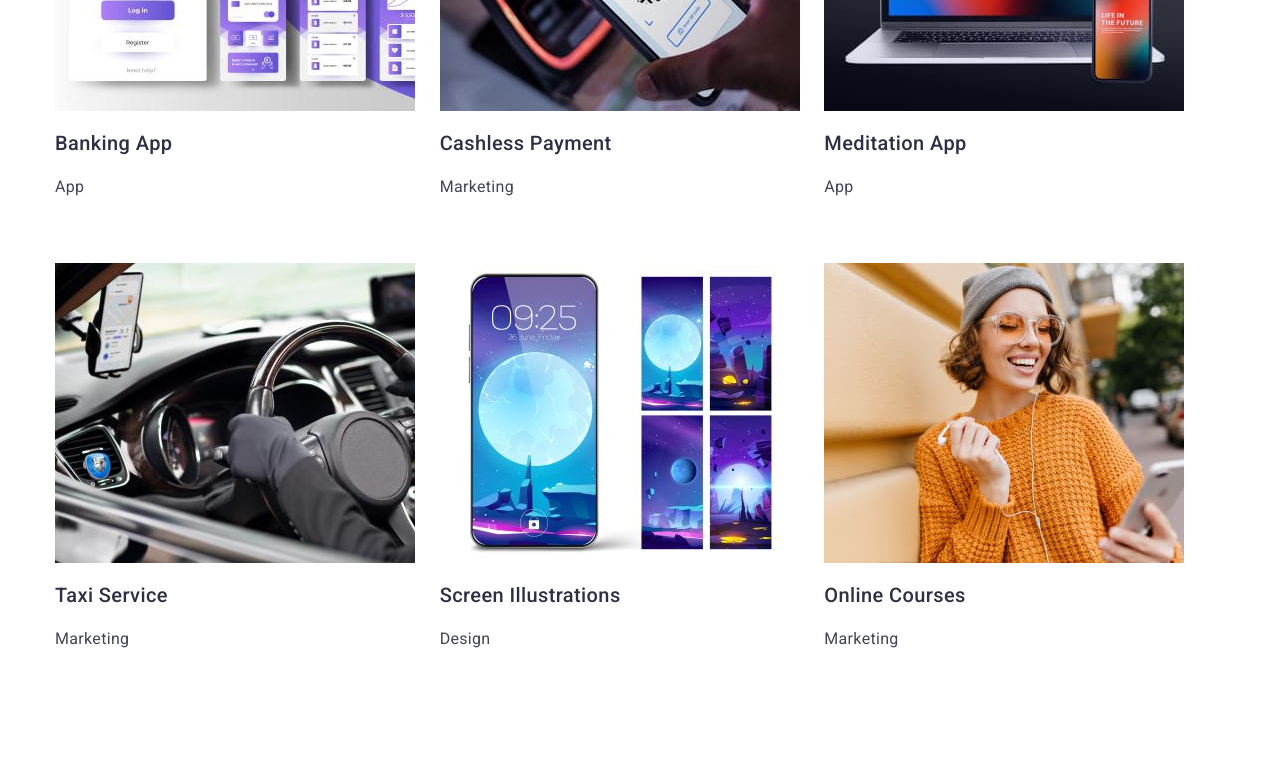
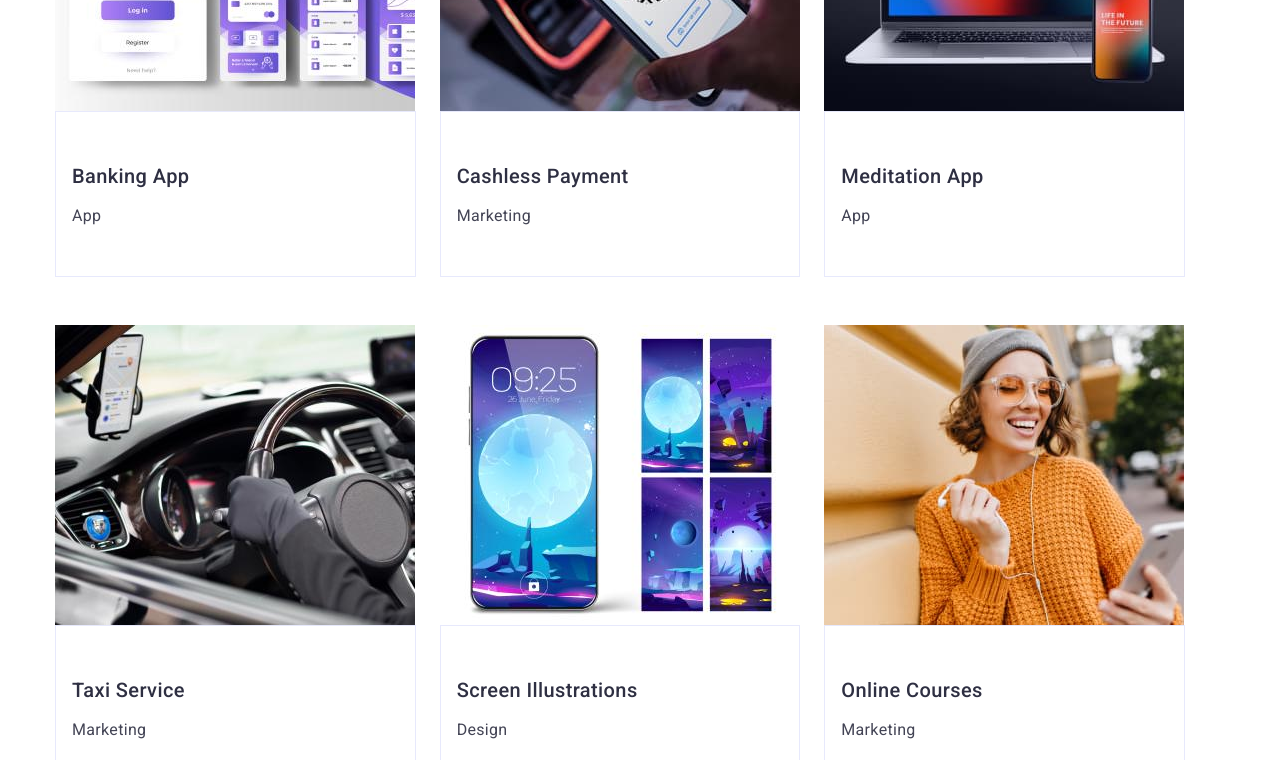
Before and after one commit to Kalinichenko1410/goit-markup-hw-03, a plain HTML site: page index.html in a window 1280 px wide. Shown: the part 2410-3170 px from the top of the page. Drawn offline with nearby package versions, Linux system fonts and the light colour scheme.

Commit message:
Update style.css

```diff
--- a/css/style.css
+++ b/css/style.css
@@ -267,6 +267,7 @@ color: #434455;
         font-weight: 500;
         line-height: 1.2;
         letter-spacing: 0.02em;
+        margin-bottom: 8px;
 }
 .portfolio-description {
     color: #434455;
@@ -274,6 +275,10 @@ color: #434455;
         font-weight: 400;
         line-height: 1.5;
         letter-spacing: 0.02em;
+}
+.portfolio-info{
+    padding: 32px 16px;
+    border: 1px solid #e7e9fc;
 }
 .member {
 background-color: #FFFFFF
```
